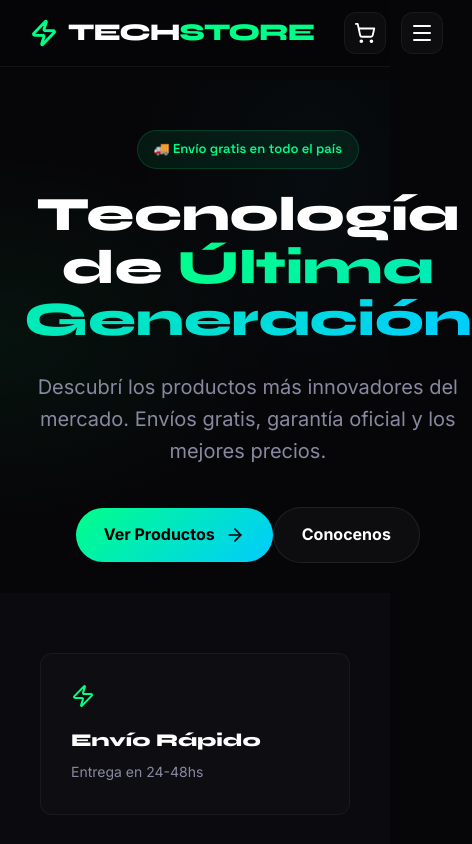
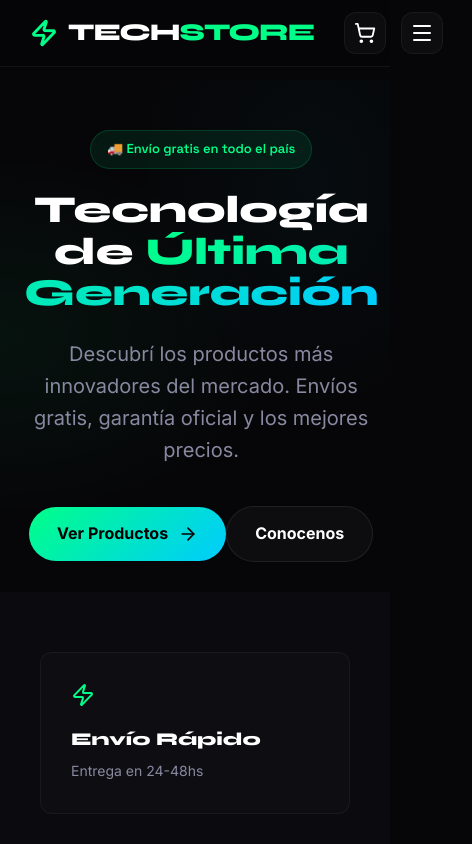
Before and after one commit to elpaspu23/tienda-de-pc-web, a React (Vite) app: page / in a window 390 px wide. Shown: the top 844 px of the page, 472 px wide, since content can reach past the window. Built offline with nearby package versions, Linux system fonts and the light colour scheme; no server answers; the database is empty; a web font is replaced by a local one.

Commit message:
Optimize font size for mobile hero

```diff
--- a/src/index.css
+++ b/src/index.css
@@ -485,7 +485,10 @@ button:disabled,
     }
 
     .hero h1 {
-        font-size: 48px;
+        font-size: 38px;
+        line-height: 1.1;
+        width: 100%;
+        max-width: 100%;
     }
 
     .hero-content {
```
